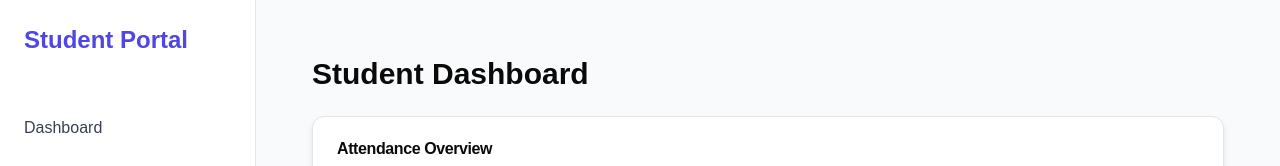
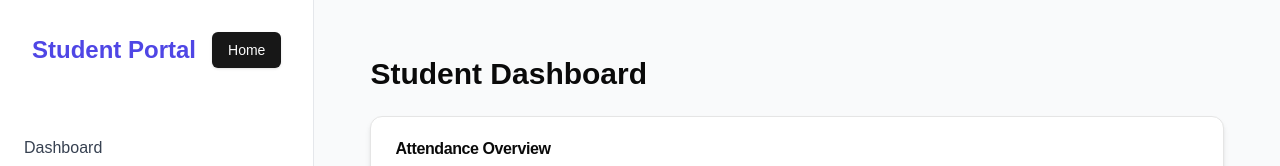
Before and after one commit to astroupia/notifai-web-app, a Next.js app: page /student-dashboard in a window 1280 px wide. Shown: the top 166 px of the page. Built offline with nearby package versions, Linux system fonts and the light colour scheme; no server answers; the database is empty.

Commit message:
refactor: adding home button

```diff
--- a/app/student-dashboard/layout.tsx
+++ b/app/student-dashboard/layout.tsx
@@ -1,5 +1,6 @@
-import { ReactNode } from 'react';
-import Link from 'next/link';
+import { ReactNode } from "react";
+import Link from "next/link";
+import { Button } from "@/components/ui/button";
 
 interface LayoutProps {
   children: ReactNode;
@@ -9,9 +10,14 @@ export default function StudentDashboardLayout({ children }: LayoutProps) {
   return (
     <div className="flex h-screen bg-gray-50">
       {/* Sidebar */}
-      <aside className="w-64 bg-white shadow-lg border-r border-gray-200">
-        <div className="p-6">
-          <h2 className="text-2xl font-bold text-indigo-600">Student Portal</h2>
+      <aside className="w-90 bg-white shadow-lg border-r border-gray-200">
+        <div className="p-6 flex items-center justify-between">
+          <h2 className="m-2 text-2xl font-bold text-indigo-600">
+            Student Portal
+          </h2>
+          <Link className="m-2" href="/">
+            <Button>Home</Button>
+          </Link>
         </div>
         <nav className="mt-6">
           <ul className="space-y-1">
@@ -74,9 +80,7 @@ export default function StudentDashboardLayout({ children }: LayoutProps) {
       </aside>
 
       {/* Main Content */}
-      <main className="flex-1 p-8 overflow-y-auto bg-gray-50">
-        {children}
-      </main>
+      <main className="flex-1 p-8 overflow-y-auto bg-gray-50">{children}</main>
     </div>
   );
 }
--- a/app/student-dashboard/page.tsx
+++ b/app/student-dashboard/page.tsx
@@ -13,6 +13,8 @@ import { getAllAssignments } from "@/lib/database/actions/assignmentActions";
 import { getAllTests } from "@/lib/database/actions/testAction";
 import { Progress } from "@/components/ui/progress";
 import { Bar, BarChart, XAxis, YAxis, ResponsiveContainer } from "recharts";
+import Link from "next/link";
+import { Button } from "@/components/ui/button";
 
 interface IAssignment {
   _id: string;
@@ -62,7 +64,7 @@ export default function StudentDashboard() {
     };
 
     fetchData();
-  });
+  }, []);
 
   // Calculate test statistics
   const totalTests = tests.length;
@@ -100,7 +102,9 @@ export default function StudentDashboard() {
 
   return (
     <div className="p-6 max-w-7xl mx-auto">
-      <h1 className="text-3xl font-bold mb-6">Student Dashboard</h1>
+      <div className="flex items-center justify-between">
+        <h1 className="text-3xl font-bold mb-6">Student Dashboard</h1>
+      </div>
 
       <div className="grid grid-cols-1 gap-6">
         {/* Academic Progress Card */}
--- a/app/teacher-dashboard/page.tsx
+++ b/app/teacher-dashboard/page.tsx
@@ -8,6 +8,8 @@ import {
   createTest,
   createClass,
 } from "@/lib/database/actions/teacherActions";
+import Link from "next/link";
+import { Button } from "@/components/ui/button";
 
 interface Class {
   _id: string;
@@ -192,7 +194,12 @@ export default function TeacherDashboard() {
 
   return (
     <div className="p-6 max-w-7xl mx-auto">
-      <h1 className="text-3xl font-bold mb-6">Teacher Dashboard</h1>
+      <div className="flex items-center justify-between">
+        <h1 className="text-3xl font-bold mb-6">Teacher Dashboard</h1>
+        <Link href="/">
+          <Button>Home</Button>
+        </Link>
+      </div>
 
       {successMessage && (
         <div className="mb-4 p-4 bg-green-100 text-green-700 rounded">
```
